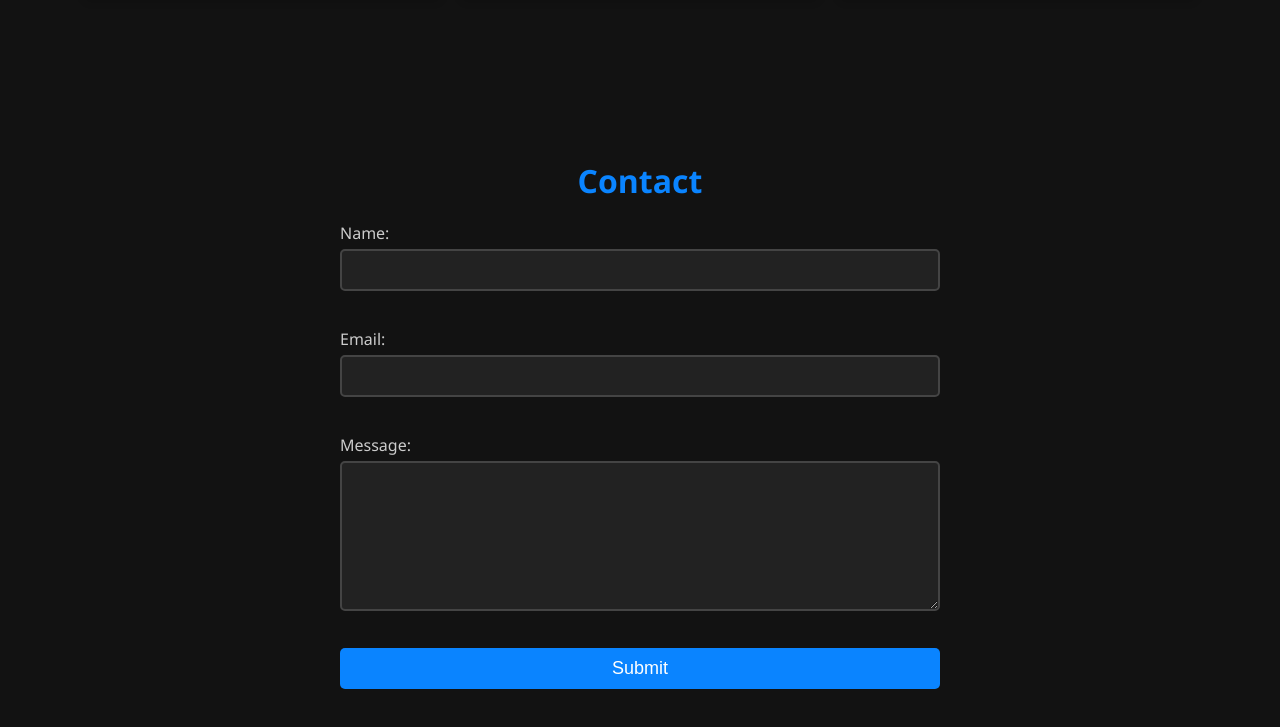
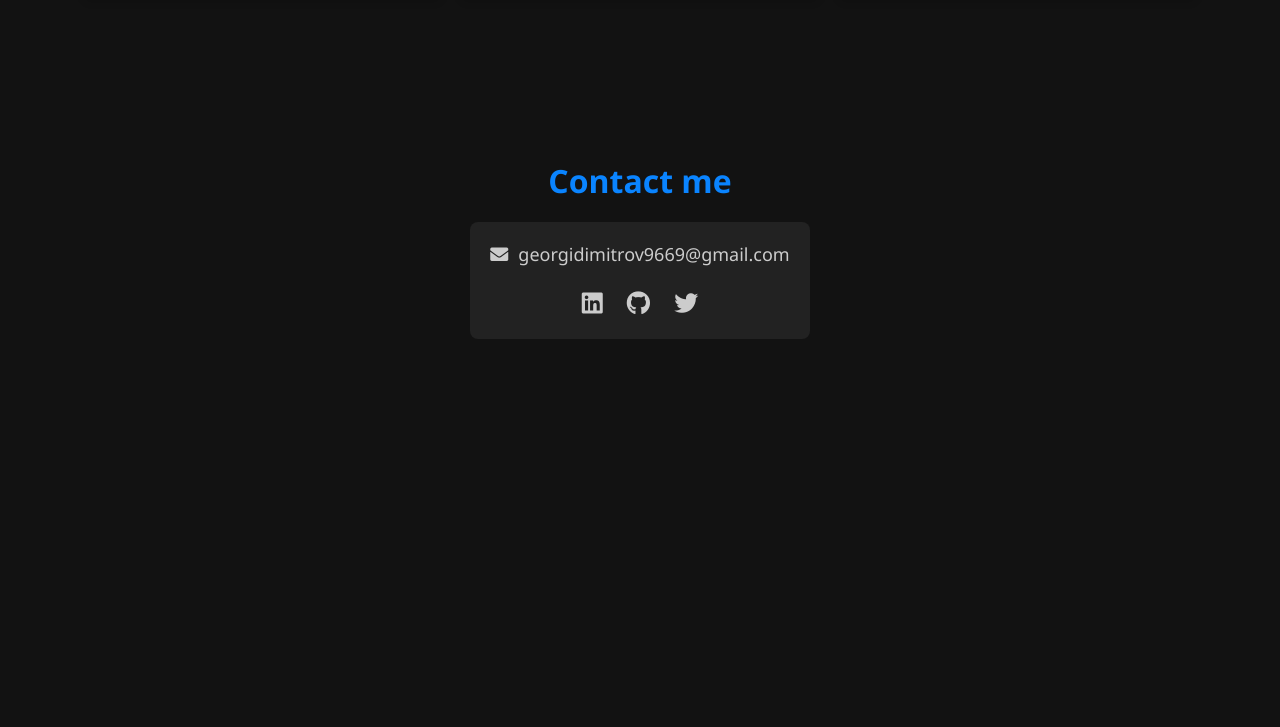
Before and after one commit to GreoN5/personal-portfolio-website, a website: page index.html in a window 1280 px wide. Shown: the part 2967-3694 px from the top of the page. After the commit the page ends 3346 px from the top, so only its background shows below. Drawn offline with Linux system fonts and the light colour scheme.

Commit message:
feat: add socials + email for contact instead of form

```diff
--- a/index.css
+++ b/index.css
@@ -166,6 +166,37 @@ nav a:focus {
 .project-links a:hover,
 .project-links a:focus {
   text-decoration: underline;
+}
+
+.contact-info {
+  background-color: #222;
+  padding: 20px;
+  border-radius: 8px;
+  text-align: center;
+}
+
+.email-box {
+  color: #ccc;
+  font-size: 18px;
+  margin-bottom: 20px;
+  display: flex;
+  align-items: center;
+}
+
+.email-box i {
+  margin-right: 10px;
+}
+
+.social-links a {
+  color: #ccc;
+  font-size: 24px;
+  margin: 0 10px;
+  transition: color 0.3s;
+}
+
+.social-links a:hover,
+.social-links a:focus {
+  color: #0a84ff;
 }
 
 .arrow {
--- a/index.html
+++ b/index.html
@@ -8,6 +8,11 @@
     />
     <meta content="ie=edge" http-equiv="X-UA-Compatible" />
     <link href="index.css" rel="stylesheet" />
+    <link
+      href="https://cdnjs.cloudflare.com/ajax/libs/font-awesome/5.15.3/css/all.min.css"
+      rel="stylesheet"
+    />
+    <!-- Font Awesome for icons -->
     <title>Georgi Dimitrov - Fullstack Software Engineer</title>
   </head>
   <body>
@@ -182,49 +187,23 @@
         </div>
       </div>
     </div>
-    <!--    <div class="section" id="projects">-->
-    <!--      <h1>Projects</h1>-->
-    <!--      <div class="project-item">-->
-    <!--        <h2>Project Name 1</h2>-->
-    <!--        <p class="project-description">-->
-    <!--          Brief description of the project, its objectives, and outcomes.-->
-    <!--        </p>-->
-    <!--        <p class="technologies-used">Technologies Used: HTML, CSS, JavaScript, React</p>-->
-    <!--        <p class="project-links">-->
-    <!--          <a href="http://example.com" target="_blank">Live Demo</a> |-->
-    <!--          <a href="http://github.com/example" target="_blank">GitHub Repository</a>-->
-    <!--        </p>-->
-    <!--      </div>-->
-    <!--      <div class="project-item">-->
-    <!--        <h2>Project Name 2</h2>-->
-    <!--        <p class="project-description">-->
-    <!--          Brief description of the project, highlighting any unique challenges faced and solutions-->
-    <!--          developed.-->
-    <!--        </p>-->
-    <!--        <p class="technologies-used">Technologies Used: Node.js, Express, MongoDB</p>-->
-    <!--        <p class="project-links">-->
-    <!--          <a href="http://example.com" target="_blank">Live Demo</a> |-->
-    <!--          <a href="http://github.com/example" target="_blank">GitHub Repository</a>-->
-    <!--        </p>-->
-    <!--      </div>-->
-    <!--    </div>-->
     <div class="section" id="contact">
-      <h1>Contact</h1>
-      <form>
-        <label for="name">Name:</label>
-        <input id="name" name="name" type="text" />
-        <br />
-        <label for="email">Email:</label>
-        <input id="email" name="email" type="email" />
-        <br />
-        <label for="message">Message:</label>
-        <textarea id="message" name="message"></textarea>
-        <br />
-        <input type="submit" value="Submit" />
-      </form>
-    </div>
-    <div class="section">
-      <p></p>
+      <h1>Contact me</h1>
+      <div class="contact-info">
+        <div class="email-box">
+          <i class="fas fa-envelope"></i>
+          <span>georgidimitrov9669@gmail.com</span>
+        </div>
+        <div class="social-links">
+          <a href="https://www.linkedin.com/in/georgi-dimitrov-a7a1381a6/" target="_blank"
+            ><i class="fab fa-linkedin"></i
+          ></a>
+          <a href="https://github.com/GreoN5" target="_blank"> <i class="fab fa-github"></i></a>
+          <a href="https://twitter.com/georgi_soft" target="_blank">
+            <i class="fab fa-twitter"></i>
+          </a>
+        </div>
+      </div>
     </div>
     <div id="backToTop" style="display: none" title="Back to Top">
       <div>
```
